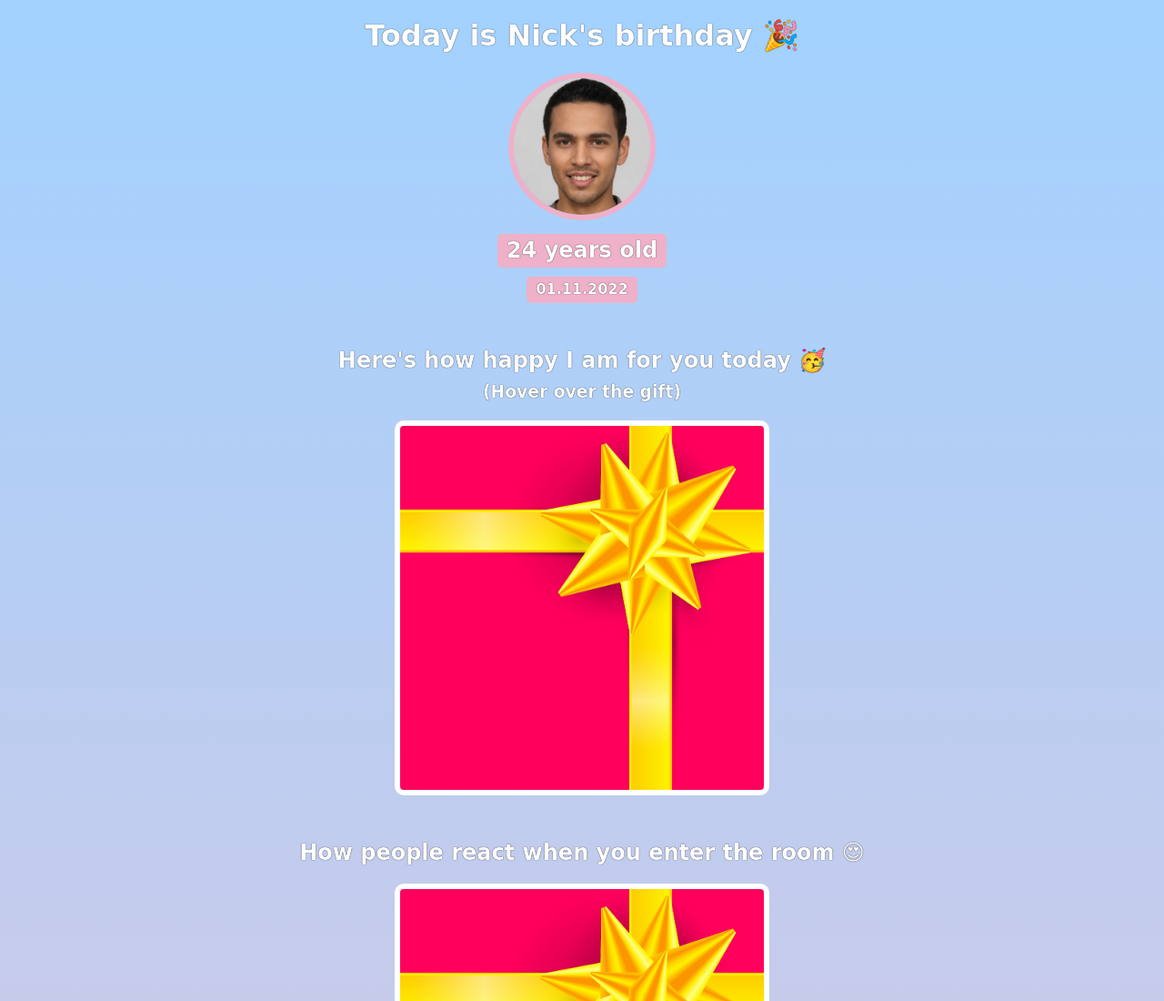
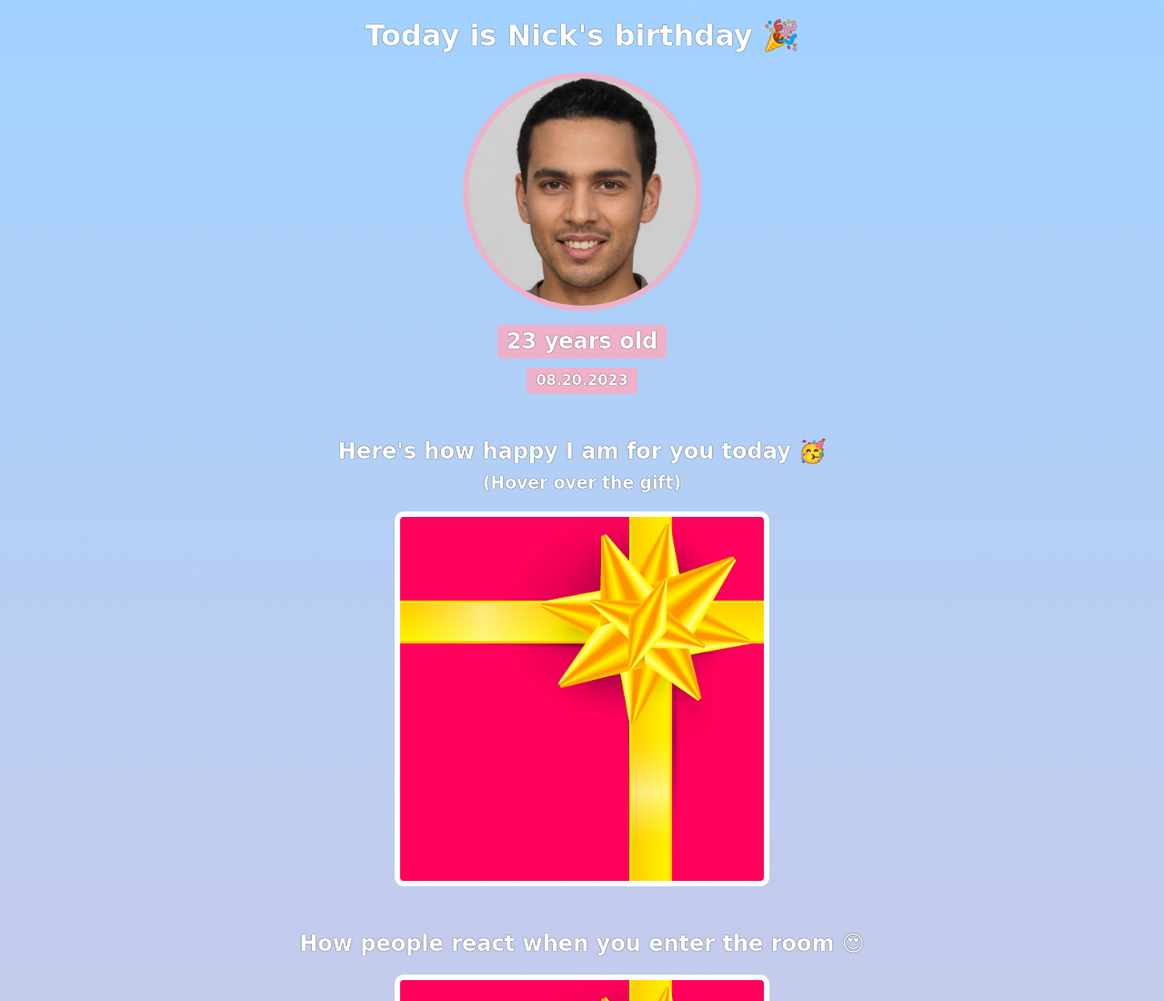
Before and after one commit to mf-dlcz/birthday_GIFt_site, a website built with Vite: page index.html in a window 1280 px wide. Shown: the top 1100 px of the page at 91% size. Built offline with nearby package versions, Linux system fonts and the light colour scheme; a web font is replaced by a local one.

Commit message:
Enlarged the avatar img

```diff
--- a/index.html
+++ b/index.html
@@ -9,8 +9,8 @@
         <div id="header">
             <h1>Today is Nick's birthday 🎉</h1>
             <img id="bff-img" src="images/nick.jpg">
-            <h2 id="bday-age">24 years old</h2>
-            <h4 id="bday-date">01.11.2022</h4>
+            <h2 id="bday-age">23 years old</h2>
+            <h4 id="bday-date">08.20.2023</h4>
         </div>
 
         <div class="gift-section">
--- a/styles.css
+++ b/styles.css
@@ -16,7 +16,7 @@ h1, h2, h3, h4, p {
 }
 
 #bff-img {
-    width: 150px;
+    width: 250px;
     border-radius: 50%;
     border: 6px solid #EFB0C9;
     margin-bottom: 10px;
@@ -97,15 +97,3 @@ h1, h2, h3, h4, p {
 a {
     color: white;
 }
-
-/*
-Add the footer paragraph according to the design.
-Configure the anchor tag to open the link in a new tab.
-Forgotten how to do it? Google it!
-
-Link:
-https://scrimba.com/learn/htmlandcss
-
-Text:
-Want to create your own Birthday GIFt site? Take this HTML & CSS course.
-*/
```
